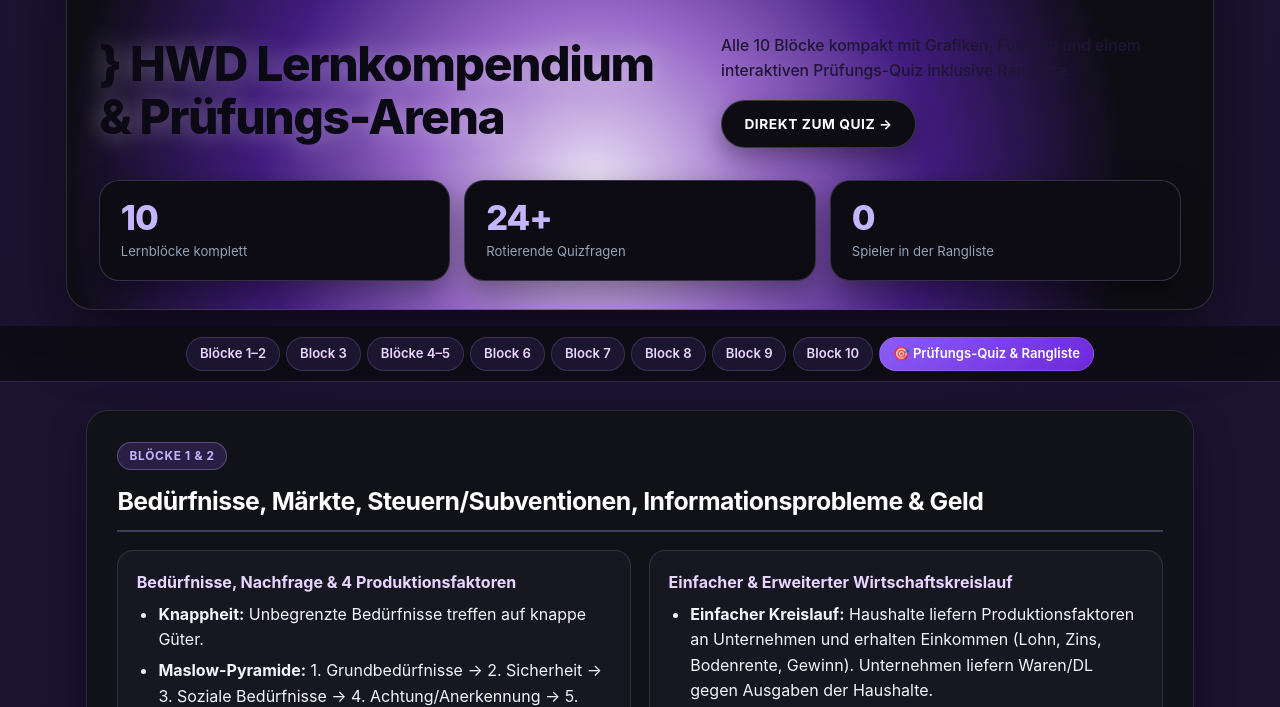
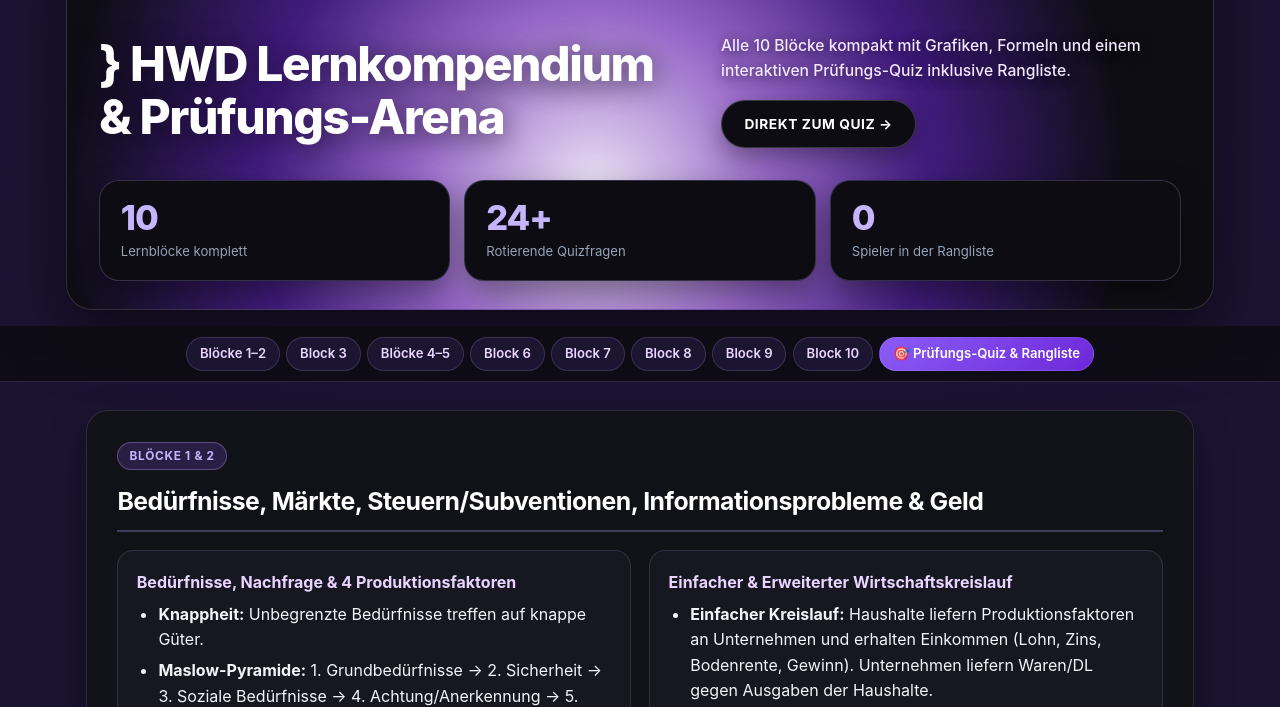
Before and after one commit to jonasjpeter-svg/HWD-Schule, a plain HTML site: page index.html in a window 1280 px wide. Shown: the part 84-791 px from the top of the page. Drawn offline with Linux system fonts and the light colour scheme.

Commit message:
Fix hero heading and subtitle contrast on dark violet gradient

```diff
--- a/index.html
+++ b/index.html
@@ -89,14 +89,15 @@
             line-height: 1.1;
             font-weight: 800;
             letter-spacing: -0.03em;
-            color: #0b0914;
-            text-shadow: 0 1px 24px rgba(255,255,255,0.35);
+            color: #ffffff;
+            text-shadow: 0 4px 28px rgba(12, 10, 24, 0.75);
         }
         .hero-sub {
-            color: #1e1633;
+            color: #f3e8ff;
             font-size: 0.98rem;
             font-weight: 500;
             margin: 0 0 1.1rem;
+            text-shadow: 0 2px 12px rgba(12, 10, 24, 0.7);
         }
         .hero-cta {
             display: inline-flex;
```
